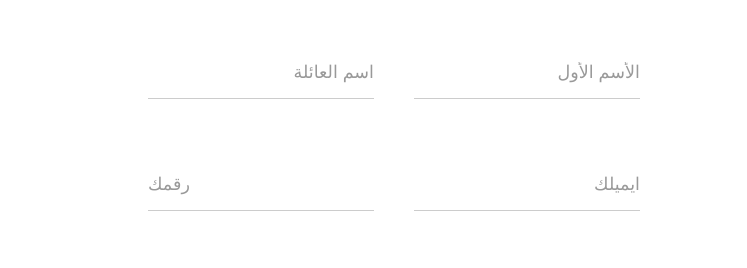
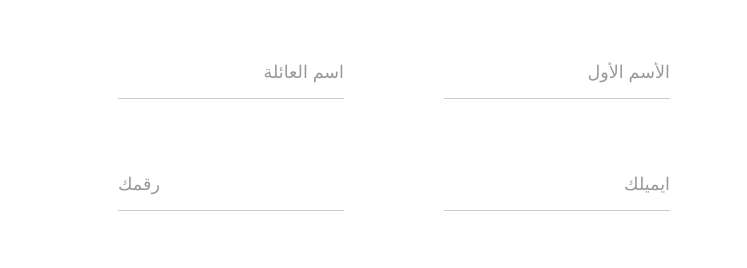
Before and after one commit to abdulrahmaneltahrawi-svg/shomoul, a plain HTML site: page contact.html in a window 1280 px wide. Shown: the part 1634-1902 px from the top of the page, without its empty margins (286-1033 px from the left). Drawn offline with nearby package versions, Linux system fonts and the light colour scheme.

Commit message:
edit contact form

```diff
--- a/contact.html
+++ b/contact.html
@@ -140,7 +140,7 @@
       }
 
       .contact-container {
-        max-width: 900px;
+        max-width: 1200px;
         margin: 0 auto;
         padding: 0 20px;
       }
@@ -161,7 +161,7 @@
       /* تنسيق الحقول */
       .shomoul-form .form-row {
         display: flex;
-        gap: 40px;
+        gap: 100px;
         margin-bottom: 30px;
       }
 
@@ -183,6 +183,7 @@
         color: #333;
         outline: none;
         transition: border-color 0.3s;
+        width: 100%;
       }
 
       .shomoul-form input::placeholder,
```
